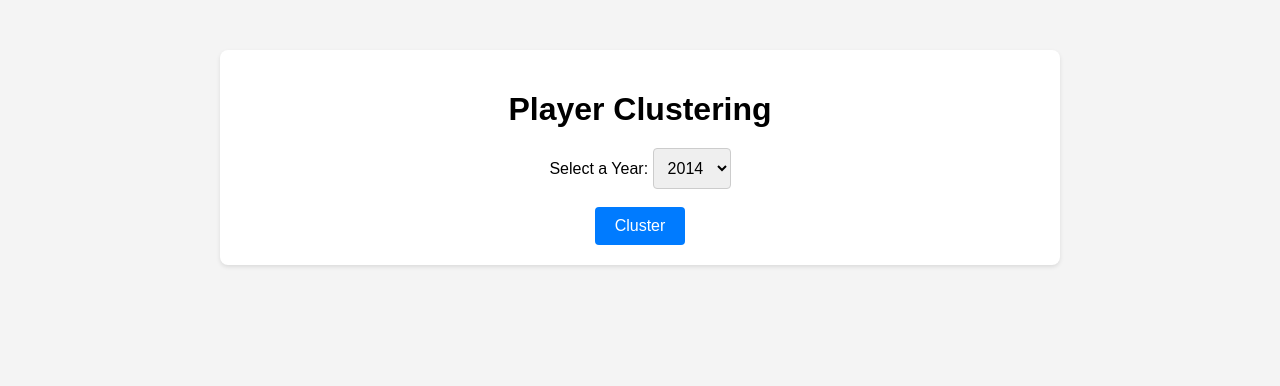
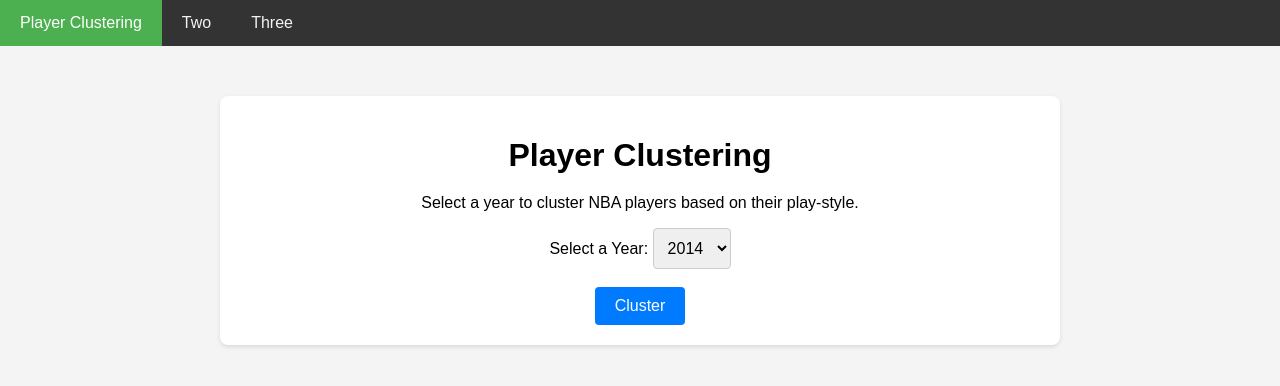
Before and after one commit to HariKumaran12345/NBA-Data-Visualizations, a Flask app: page / in a window 1280 px wide. Shown: the top 386 px of the page. Run offline with Flask 3, Linux system fonts and the light colour scheme.

Commit message:
added navbar

```diff
--- a/Clustering Visualization/templates/index.html
+++ b/Clustering Visualization/templates/index.html
@@ -44,11 +44,51 @@
         input[type="submit"]:hover {
             background-color: #0056b3;
         }
+
+        .navbar {
+            overflow: hidden;
+            background-color: #333;
+        }
+
+        .navbar a {
+            float: left;
+            display: block;
+            color: #f2f2f2;
+            text-align: center;
+            padding: 14px 20px;
+            text-decoration: none;
+            transition: background-color 0.3s;
+        }
+
+        .navbar a:hover {
+            background-color: #ddd;
+            color: black;
+        }
+
+        .navbar a.active {
+            background-color: #4CAF50;
+            color: white;
+        }
+
+        .content {
+            padding: 20px;
+        }
     </style>
 </head>
 <body>
+    <div class="navbar">
+        <a href="#" class="active">Player Clustering</a>
+        <a href="#">Two</a>
+        <a href="#">Three</a>
+        <!-- Add more tabs as needed -->
+    </div>
+
+
     <div class="container">
         <h1>Player Clustering</h1>
+        <div style="text-align: center;">
+            <p>Select a year to cluster NBA players based on their play-style.</p>
+        </div>
         <form action="/cluster" method="post">
             <label for="year">Select a Year:</label>
             <select id="year" name="year">
```
